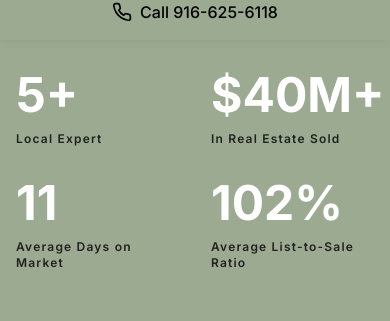
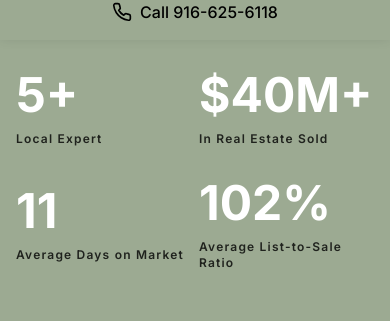
Before and after one commit to thesheragency/hammondrealty, a Next.js app: page / in a window 390 px wide. Shown: the part 804-1125 px from the top of the page. Built offline with nearby package versions, Linux system fonts and the light colour scheme.

Commit message:
Update page component content
Replit-Commit-Author: Agent

```diff
--- a/components/pages/AboutPage.tsx
+++ b/components/pages/AboutPage.tsx
@@ -277,7 +277,7 @@ export default function About({ acf, testimonials }: { acf?: Record<string, any>
           transition={{ duration: 0.8, ease: "easeOut" }}
         >
           <div className="container mx-auto px-4 md:px-8">
-            <div className="grid grid-cols-2 md:grid-cols-4 gap-8 md:gap-12 text-left md:text-center">
+            <div className="grid grid-cols-2 md:grid-cols-4 gap-x-2 gap-y-8 md:gap-12 text-left md:text-center">
               {statsData.map((stat, i) => (
                 <motion.div
                   key={stat.label}
--- a/components/pages/HomePage.tsx
+++ b/components/pages/HomePage.tsx
@@ -551,7 +551,7 @@ export default function Home({ acf, wpTestimonials }: { acf?: Record<string, any
           transition={{ duration: 0.8, ease: "easeOut" }}
         >
           <div className="container mx-auto px-4 md:px-8">
-            <div className="grid grid-cols-2 md:grid-cols-4 gap-8 md:gap-12 text-left md:text-center">
+            <div className="grid grid-cols-2 md:grid-cols-4 gap-x-2 gap-y-8 md:gap-12 text-left md:text-center">
               {stats.map((stat, i) => (
                 <motion.div
                   key={i}
```
